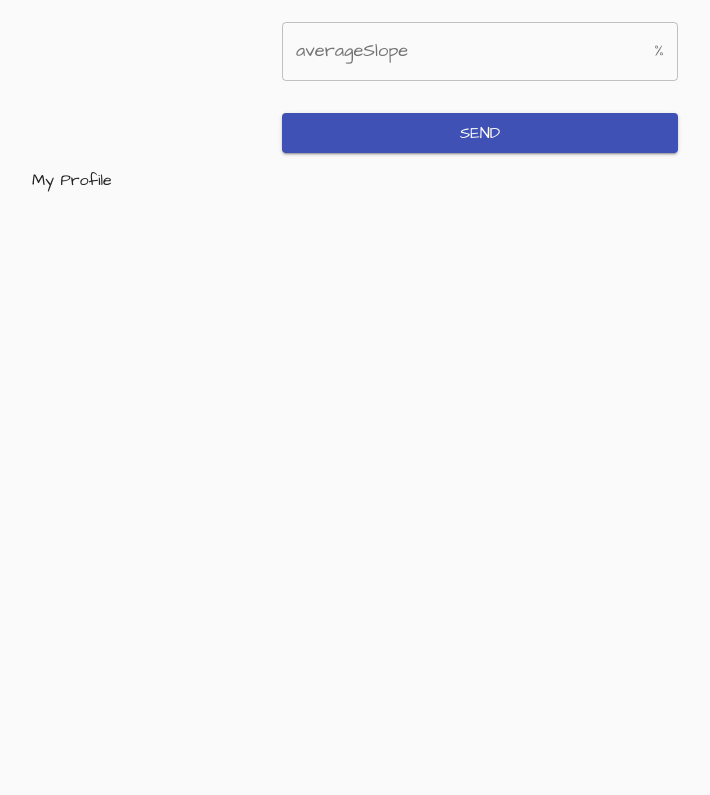
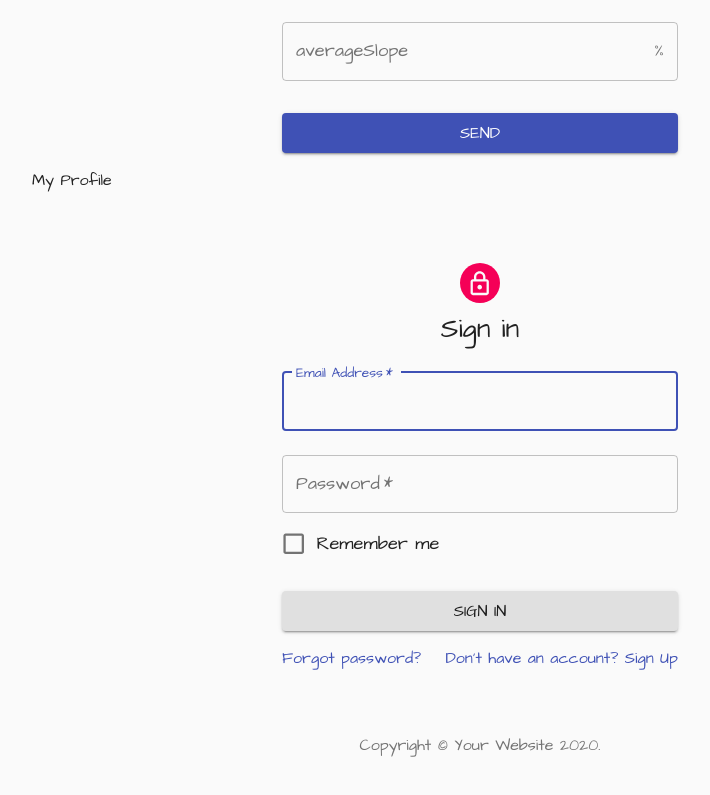
Before and after one commit to ln56b/reactjs-express-node-mysql-MyFavouriteCyclingRides, a React (Create React App) app in the folder frontend/: page /signin in a window 1280 px wide. Shown: the part 1011-1806 px from the top of the page, without its empty margins (160-870 px from the left). Before the commit the page ends 1314 px from the top, so only its background shows below. Built offline with nearby package versions, Linux system fonts and the light colour scheme; no server answers.

Commit message:
prepared signin

```diff
--- a/frontend/src/components/CyclingRides.jsx
+++ b/frontend/src/components/CyclingRides.jsx
@@ -6,6 +6,7 @@
 import RideForm from './RideForm';
 import RidesGallery from './RidesGallery';
 import NewsCarousel from './NewsCarousel';
+import SignIn from './Signin';
 
 const THEME = createMuiTheme({
 	typography: {
@@ -22,6 +23,7 @@
 				<RidesGallery />
 				<RideForm />
 				<MyProfile />
+				<SignIn />
 				<ResponsiveDrawer />
 			</MuiThemeProvider>
 		</div>
--- a/frontend/src/components/ResponsiveDrawer.jsx
+++ b/frontend/src/components/ResponsiveDrawer.jsx
@@ -47,7 +47,13 @@
 	},
 }));
 function ResponsiveDrawer() {
-	const dummyCategories = ['Home', 'Gallery', 'Form', 'Profile'];
+	const dummyCategories = [
+		'Home',
+		'Gallery',
+		'Add a ride',
+		'Signin',
+		'Profile',
+	];
 	const classes = useStyles();
 	const theme = useTheme();
 	const [mobileOpen, setMobileOpen] = React.useState(false);
--- /dev/null
+++ b/frontend/src/components/Signin.jsx
@@ -0,0 +1,131 @@
+import * as React from 'react';
+import Avatar from '@material-ui/core/Avatar';
+import Button from '@material-ui/core/Button';
+import CssBaseline from '@material-ui/core/CssBaseline';
+import TextField from '@material-ui/core/TextField';
+import FormControlLabel from '@material-ui/core/FormControlLabel';
+import Checkbox from '@material-ui/core/Checkbox';
+import Link from '@material-ui/core/Link';
+import Grid from '@material-ui/core/Grid';
+import Box from '@material-ui/core/Box';
+import LockOutlinedIcon from '@material-ui/icons/LockOutlined';
+import Typography from '@material-ui/core/Typography';
+import { makeStyles } from '@material-ui/core/styles';
+import Container from '@material-ui/core/Container';
+import { useForm, Controller } from 'react-hook-form';
+
+function Copyright() {
+	return (
+		<Typography variant="body2" color="textSecondary" align="center">
+			{'Copyright © '}
+			<Link color="inherit" href="https://material-ui.com/">
+				Your Website
+			</Link>{' '}
+			{new Date().getFullYear()}
+			{'.'}
+		</Typography>
+	);
+}
+
+const useStyles = makeStyles((theme) => ({
+	paper: {
+		marginTop: theme.spacing(8),
+		display: 'flex',
+		flexDirection: 'column',
+		alignItems: 'center',
+	},
+	avatar: {
+		margin: theme.spacing(1),
+		backgroundColor: theme.palette.secondary.main,
+	},
+	form: {
+		width: '100%', // Fix IE 11 issue.
+		marginTop: theme.spacing(1),
+	},
+	submit: {
+		margin: theme.spacing(3, 0, 2),
+	},
+}));
+
+export default function SignIn() {
+	const classes = useStyles();
+	const { register, handleSubmit, control } = useForm();
+
+	return (
+		<Container component="main" maxWidth="xs">
+			<CssBaseline />
+			<div className={classes.paper}>
+				<Avatar className={classes.avatar}>
+					<LockOutlinedIcon />
+				</Avatar>
+				<Typography component="h1" variant="h5">
+					Sign in
+				</Typography>
+				<form
+					className={classes.form}
+					noValidate
+					onSubmit={handleSubmit((data) => alert(JSON.stringify(data)))}
+				>
+					<TextField
+						variant="outlined"
+						margin="normal"
+						inputRef={register}
+						required
+						fullWidth
+						id="email"
+						label="Email Address"
+						name="email"
+						autoComplete="email"
+						autoFocus
+					/>
+					<TextField
+						variant="outlined"
+						margin="normal"
+						required
+						fullWidth
+						name="password"
+						label="Password"
+						type="password"
+						id="password"
+						autoComplete="current-password"
+					/>
+					<FormControlLabel
+						control={
+							<Controller
+								as={Checkbox}
+								control={control}
+								name="remember"
+								color="primary"
+								defaultValue={false}
+							/>
+						}
+						label="Remember me"
+					/>
+					<Button
+						type="submit"
+						fullWidth
+						variant="contained"
+						className={classes.submit}
+					>
+						Sign In
+					</Button>
+					<Grid container>
+						<Grid item xs>
+							<Link href="#" variant="body2">
+								Forgot password?
+							</Link>
+						</Grid>
+						<Grid item>
+							<Link href="#" variant="body2">
+								{"Don't have an account? Sign Up"}
+							</Link>
+						</Grid>
+					</Grid>
+				</form>
+			</div>
+			<Box mt={8}>
+				<Copyright />
+			</Box>
+		</Container>
+	);
+}
```
